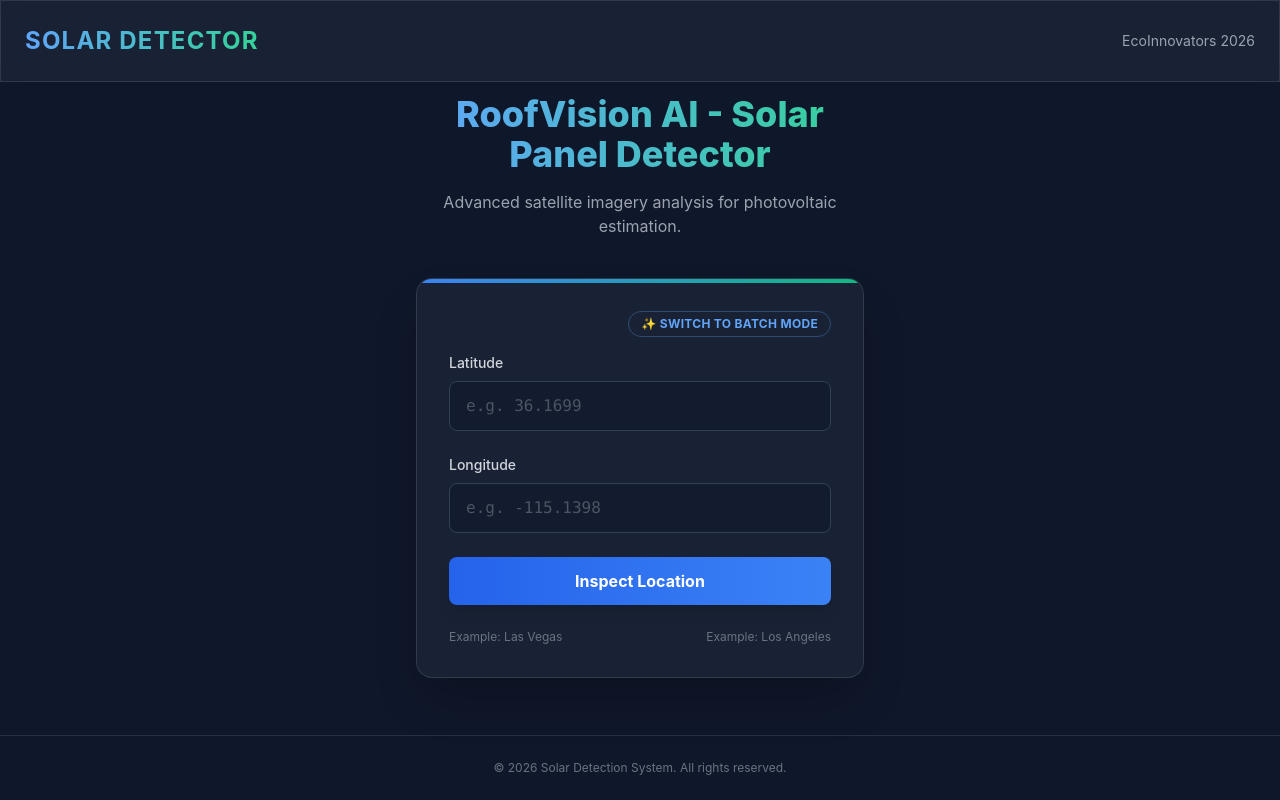
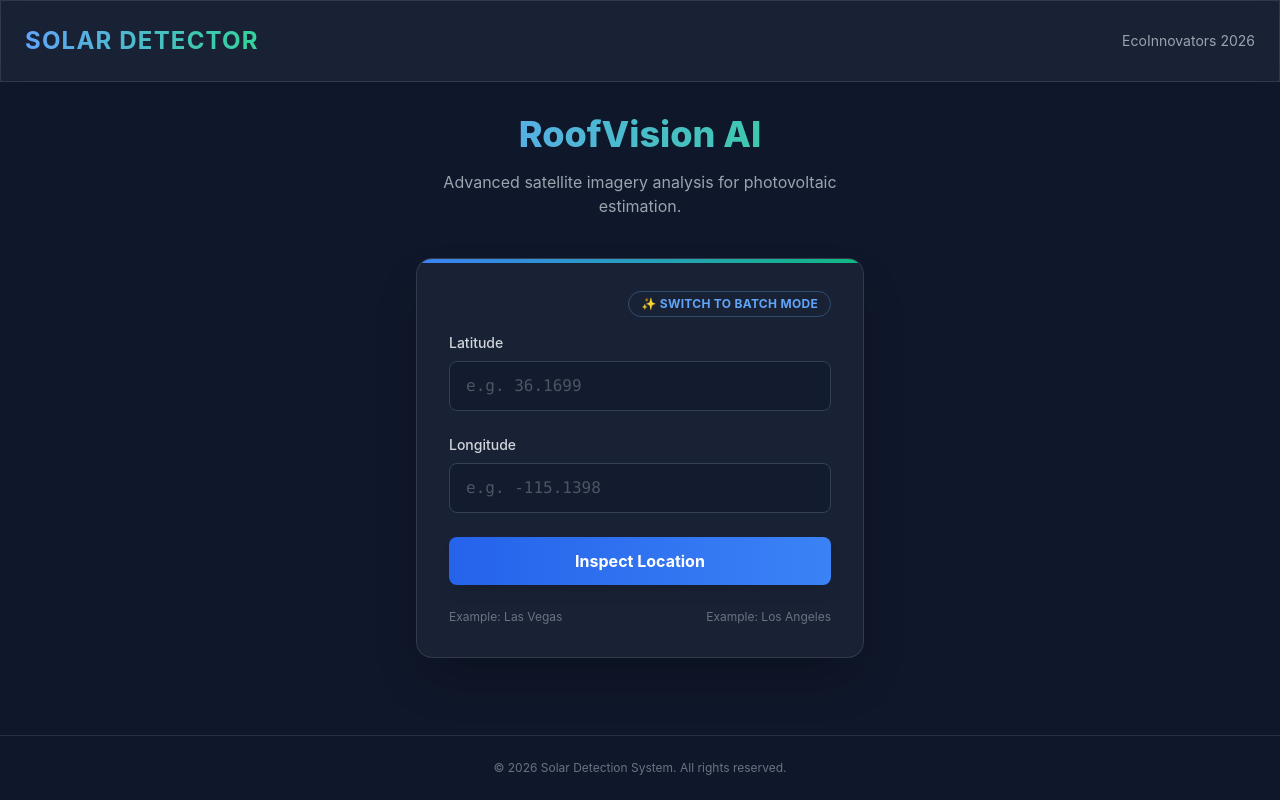
Before and after one commit to pagadalacharankarthik/solar-panel-detector, a React (Create React App) app in the folder antigravity/frontend/: page / in a window 1280 px wide. Built offline with nearby package versions, Linux system fonts and the light colour scheme.

Commit message:
Update header text in InputPage component

```diff
--- a/antigravity/frontend/src/pages/InputPage.js
+++ b/antigravity/frontend/src/pages/InputPage.js
@@ -43,7 +43,7 @@ function InputPage() {
       <div className="w-full max-w-md">
         <div className="text-center mb-10">
           <h2 className="text-4xl font-extrabold text-transparent bg-clip-text bg-gradient-to-r from-blue-400 to-emerald-400 mb-4">
-            RoofVision AI - Solar Panel Detector
+            RoofVision AI
           </h2>
           <p className="text-gray-400">
             Advanced satellite imagery analysis for photovoltaic estimation.
```
